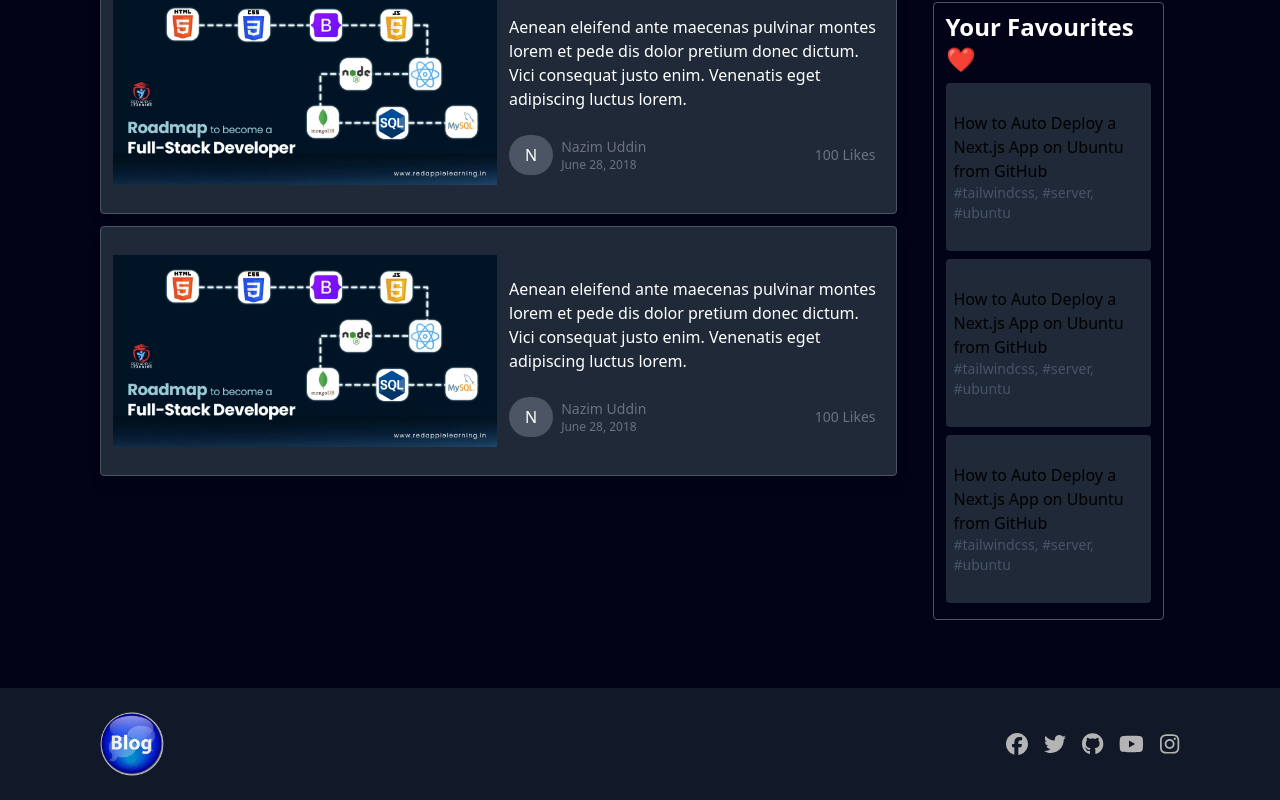
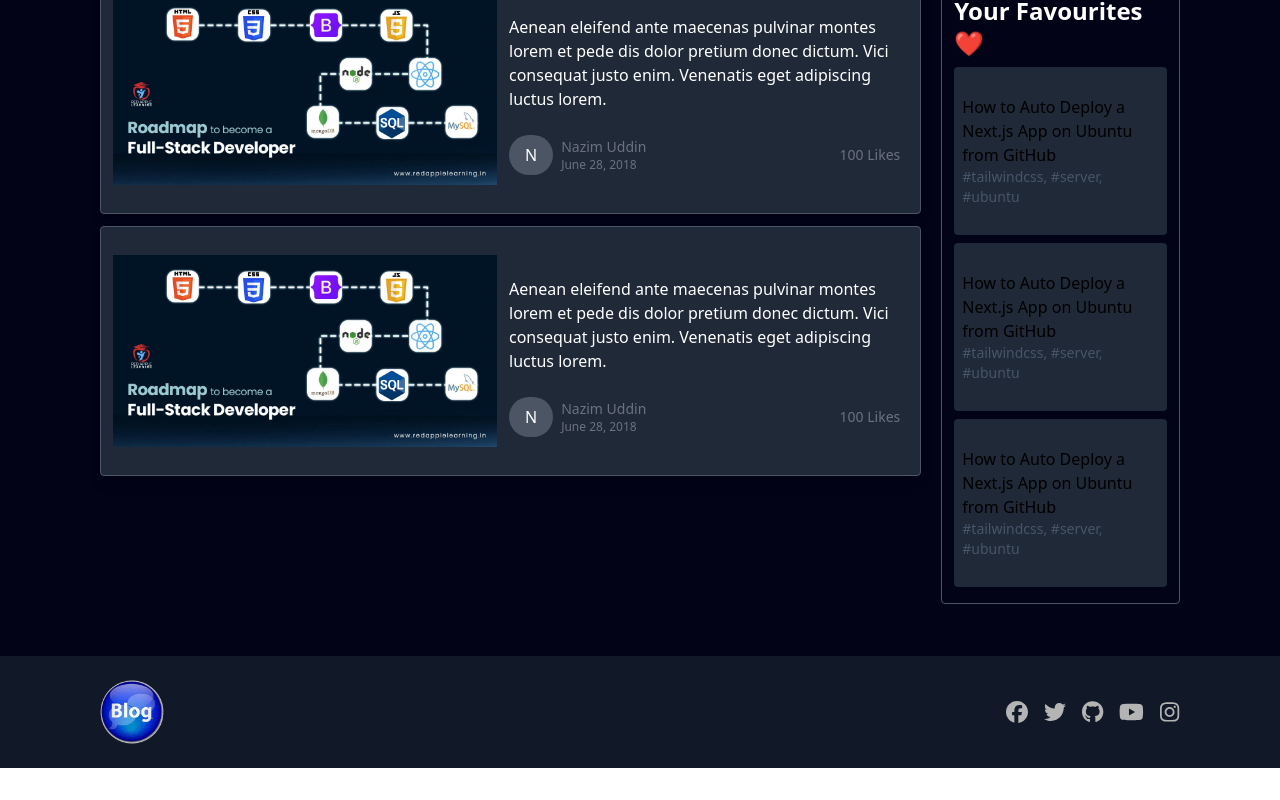
Before and after one commit to Nazim6269/nazimblogs, a React (Vite) app: page /profile in a window 1280 px wide. Shown: the part 1130-1930 px from the top of the page. After the commit the page ends 1898 px from the top, so only its background shows below. Built offline with nearby package versions, Linux system fonts and the light colour scheme.

Commit message:
🐛 fix: resolve various bug fixes

```diff
--- a/src/Components/Footer/Footer.jsx
+++ b/src/Components/Footer/Footer.jsx
@@ -5,7 +5,7 @@ const Footer = () => {
   const [theme] = useTheme(); // Get current theme
 
   return (
-    <div
+    <footer
       className={`${
         theme === "dark"
           ? "bg-gray-900 text-white"
@@ -20,7 +20,7 @@ const Footer = () => {
         />
       </div>
       <Social />
-    </div>
+    </footer>
   );
 };
 
--- a/src/Components/Navbar/Navbar.jsx
+++ b/src/Components/Navbar/Navbar.jsx
@@ -11,8 +11,8 @@ const Navbar = () => {
   const [showModal, setShowModal] = useState(false);
 
   return (
-    <>
-      <div
+    <header>
+      <nav
         className={`${
           theme === "dark"
             ? "flex justify-between items-center px-8 xsm:px-12 sm:px-20 py-5 text-lg bg-gray-900 text-white"
@@ -47,7 +47,7 @@ const Navbar = () => {
             </button>
           </Link>
 
-          <div className="flex items-center gap-2">
+          <div className="hidden xsm:flex  items-center gap-2">
             <FontAwesomeIcon
               icon={faSearch}
               className={`text-md -inset-3 ${
@@ -62,7 +62,7 @@ const Navbar = () => {
               <input
                 type="text"
                 placeholder="Search your blog..."
-                className={`px-2 py-1 rounded outline-none ${
+                className={`px-2 py-1 rounded outline-none hidden lg:block ${
                   theme === "dark" ? "bg-slate-600" : "bg-slate-200"
                 }`}
               />
@@ -120,11 +120,11 @@ const Navbar = () => {
             <Modal onClose={() => setShowModal(false)} />,
             document.body
           )}
-      </div>
+      </nav>
 
       {/* Horizontal Line */}
       <div className="bg-gray-300 h-[1px] w-full"></div>
-    </>
+    </header>
   );
 };
 
--- a/src/Components/SideBar/SideBar.jsx
+++ b/src/Components/SideBar/SideBar.jsx
@@ -9,7 +9,7 @@ const SideBar = () => {
     <div
       className={`${
         theme === "dark" ? "bg-dark text-white" : "bg-white text-black"
-      } flex flex-col gap-5 p-4 rounded-lg`}
+      } flex flex-col gap-5 rounded-lg`}
     >
       {/* Popular Blog div */}
       <div
```
